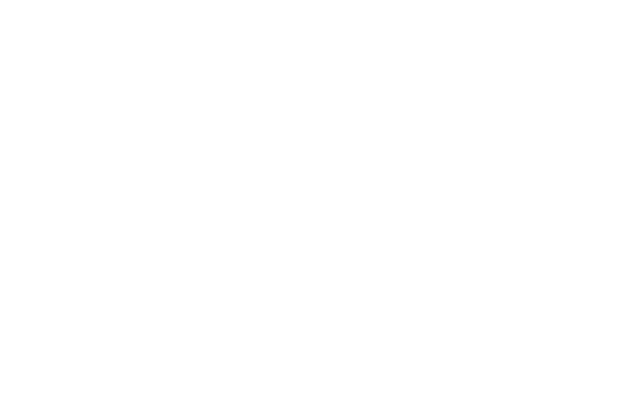
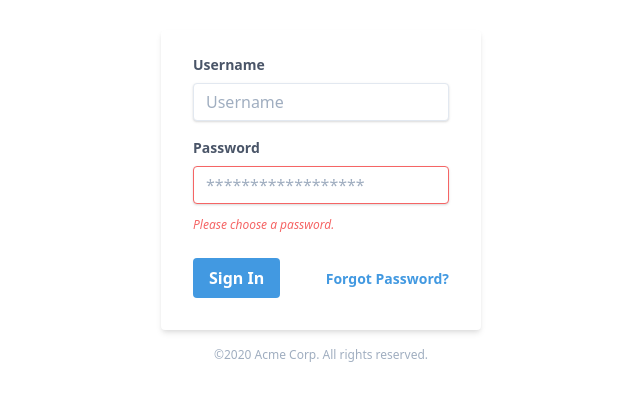
Before and after one commit to Macbaren/ecommerce, a React (Create React App) app: page /login in a window 1280 px wide. Shown: the part 203-604 px from the top of the page, without its empty margins (319-959 px from the left). Built offline with nearby package versions, Linux system fonts and the light colour scheme.

Commit message:
auth start

```diff
--- a/package.json
+++ b/package.json
@@ -10,6 +10,7 @@
     "axios": "^0.20.0",
     "dotenv": "^8.2.0",
     "mongodb": "^3.6.2",
+    "mongoose": "^5.10.5",
     "node-sass": "^4.14.1",
     "nodemon": "^2.0.4",
     "postcss-cli": "^7.1.1",
--- a/src/App.js
+++ b/src/App.js
@@ -2,6 +2,7 @@
 import { BrowserRouter, Switch, Route } from 'react-router-dom'
 import Main from './components/Main/Main'
 import Basket from './components/Basket/Basket'
+import LoginForm from './login'
 
 const App = () => {
   return (
@@ -10,6 +11,7 @@
         <Switch>
           <Route exact path="/" component={() => <Main />} />
           <Route exact path="/basket" component={() => <Basket />} />
+          <Route exact path="/login" component={() => <LoginForm />} />
         </Switch>
       </BrowserRouter>
     </div>
--- a/src/components/Basket/basket-items.js
+++ b/src/components/Basket/basket-items.js
@@ -83,7 +83,7 @@
           <div className="flex">
             <div className="py-1"><svg className="fill-current h-6 w-6 text-blue-500 mr-4" xmlns="http://www.w3.org/2000/svg" viewBox="0 0 20 20"><path d="M2.93 17.07A10 10 0 1 1 17.07 2.93 10 10 0 0 1 2.93 17.07zm12.73-1.41A8 8 0 1 0 4.34 4.34a8 8 0 0 0 11.32 11.32zM9 11V9h2v6H9v-4zm0-6h2v2H9V5z"/></svg></div>
             <div>
-              <p className="font-bold text-2xl">There is no items here yet</p>
+              <p className="font-bold text-2xl">There are no items here yet</p>
               <p className="text-xl">Go back and start shopping</p>
             </div>
           </div>
--- /dev/null
+++ b/src/login.js
@@ -0,0 +1,42 @@
+import React from 'react';
+import { Link } from 'react-router-dom'
+import { useDispatch, useSelector } from 'react-redux'
+import { updateLoginField, updatePasswordField } from './redux/reducers/auth'
+
+const LoginForm = () => {
+  const dispatch = useDispatch
+  return (
+    <div className="w-screen h-screen flex bg-grey-100 justify-center items-center">
+      <div className="w-full max-w-xs">
+        <form className="bg-white shadow-md rounded px-8 pt-6 pb-8 mb-4">
+          <div className="mb-4">
+            <label className="block text-gray-700 text-sm font-bold mb-2" htmlFor="username">
+              Username
+            </label>
+            <input className="shadow appearance-none border rounded w-full py-2 px-3 text-gray-700 leading-tight focus:outline-none focus:shadow-outline" id="username" type="text" placeholder="Username" />
+          </div>
+          <div className="mb-6">
+            <label className="block text-gray-700 text-sm font-bold mb-2" htmlFor="password">
+              Password
+            </label>
+            <input className="shadow appearance-none border border-red-500 rounded w-full py-2 px-3 text-gray-700 mb-3 leading-tight focus:outline-none focus:shadow-outline" id="password" type="password" placeholder="******************" />
+            <p className="text-red-500 text-xs italic">Please choose a password.</p>
+          </div>
+          <div className="flex items-center justify-between">
+            <button className="bg-blue-500 hover:bg-blue-700 text-white font-bold py-2 px-4 rounded focus:outline-none focus:shadow-outline" type="button">
+              Sign In
+            </button>
+            <Link to="/" className="inline-block align-baseline font-bold text-sm text-blue-500 hover:text-blue-800">
+              Forgot Password?
+            </Link>
+          </div>
+        </form>
+        <p className="text-center text-gray-500 text-xs">
+          &copy;2020 Acme Corp. All rights reserved.
+        </p>
+      </div>
+    </div>
+  );
+}
+
+export default LoginForm
--- /dev/null
+++ b/src/redux/reducers/auth.js
@@ -0,0 +1,28 @@
+const UPDATE_LOGIN = 'UPDATE_LOGIN'
+const UPDATE_PASSWORD = 'UPDATE_PASSWORD'
+
+const initialState = {
+  login: '',
+  password: ''
+}
+
+export default (state = initialState, action) => {
+  switch (action.type) {
+    case UPDATE_LOGIN: {
+      return { ...state, login: action.login}
+    }
+    case UPDATE_PASSWORD: {
+      return { ...state, login: action.login}
+    }
+    default:
+      return state
+  }
+}
+
+export function updateLoginField(login) {
+  return { type: UPDATE_LOGIN, login}
+}
+
+export function updatePasswordField(password) {
+  return { type: UPDATE_PASSWORD, password}
+}
--- a/src/redux/reducers/index.js
+++ b/src/redux/reducers/index.js
@@ -1,11 +1,13 @@
 import { combineReducers } from 'redux'
 import items from './items'
 import basket from './basket'
+import auth from './auth'
 
 const createRootReducer = () =>
   combineReducers({
     items,
-    basket
+    basket,
+    auth
   })
 
 export default createRootReducer
```
Also changed, not shown: mongo-config.js (+19 -4 lines), mongoose-config.js (added, +36 -0 lines), src/loginold.js (added), 1 other file (tests, documents, lock files or other folders).
